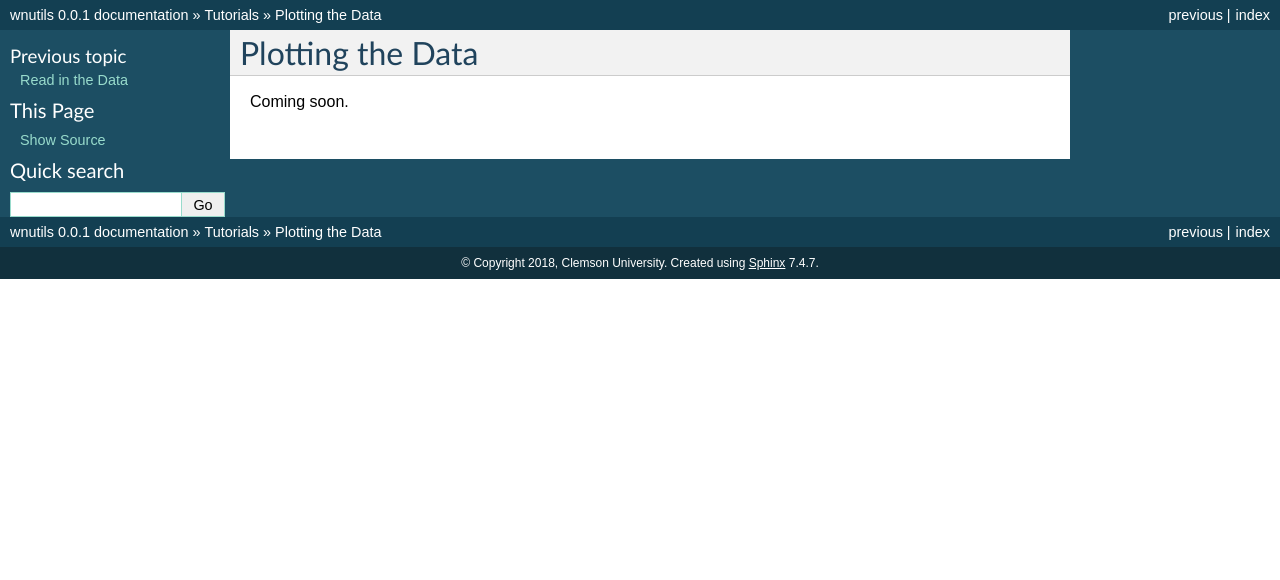
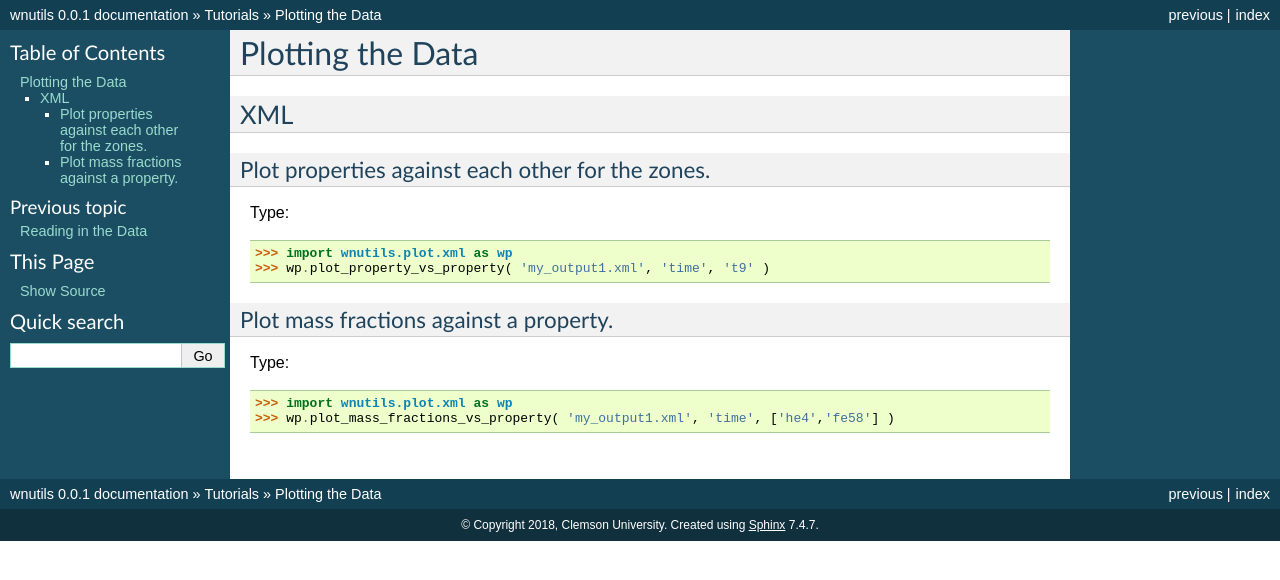
Before and after one commit to mbradle/wnutils, a Sphinx documentation site: the page built from doc/source/plot_tutorial.rst, in a window 1280 px wide. Shown: the top 580 px of the page. Built offline with Sphinx 7.4.7, drawn with Linux system fonts in a browser that asks for light colours.

Commit message:
Add updates.

```diff
--- a/doc/source/plot_tutorial.rst
+++ b/doc/source/plot_tutorial.rst
@@ -1,4 +1,21 @@
 Plotting the Data
 ==================
 
-Coming soon.
+XML
+---
+
+Plot properties against each other for the zones.
+.................................................
+
+Type::
+
+     >>> import wnutils.plot.xml as wp
+     >>> wp.plot_property_vs_property( 'my_output1.xml', 'time', 't9' )
+
+Plot mass fractions against a property.
+.........................................
+
+Type::
+
+     >>> import wnutils.plot.xml as wp
+     >>> wp.plot_mass_fractions_vs_property( 'my_output1.xml', 'time', ['he4','fe58'] )
--- a/doc/source/read_tutorial.rst
+++ b/doc/source/read_tutorial.rst
@@ -1,5 +1,5 @@
-Read in the Data
-================
+Reading in the Data
+===================
 
 `webnucleo <http://sourceforge.net/u/mbradle/blog/>`_ data files are
 in either in `XML <https://www.w3.org/TR/REC-xml/>`_ or
```
Also changed, not shown: doc/source/data_tutorial.rst (+10 -36 lines), 1 other file.
